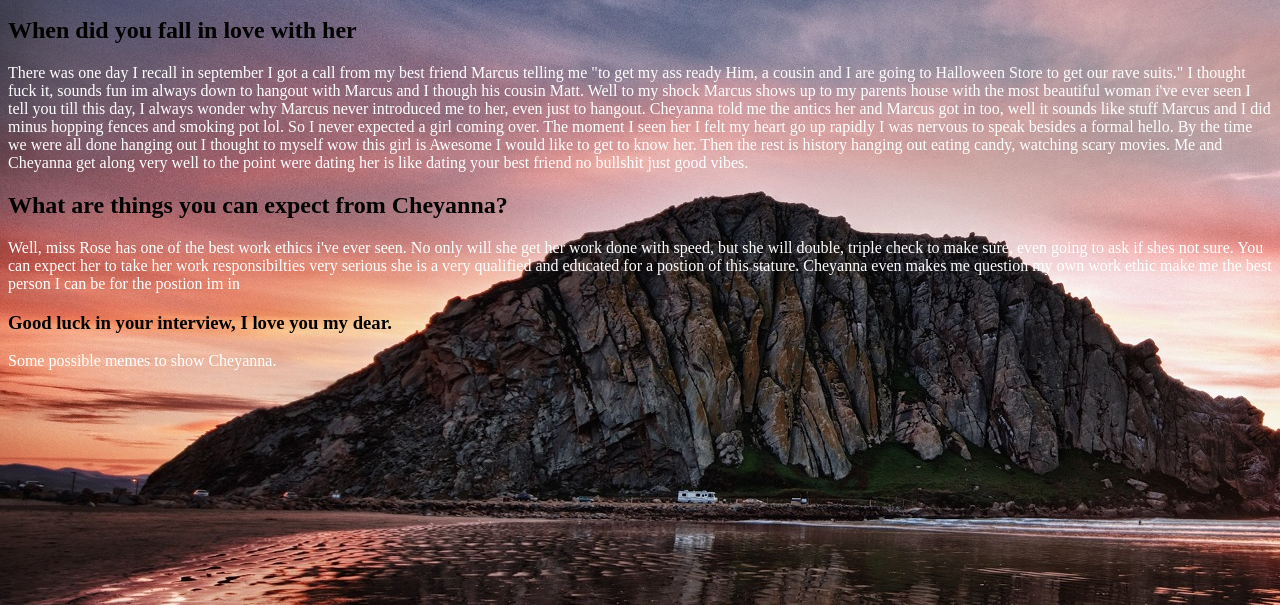
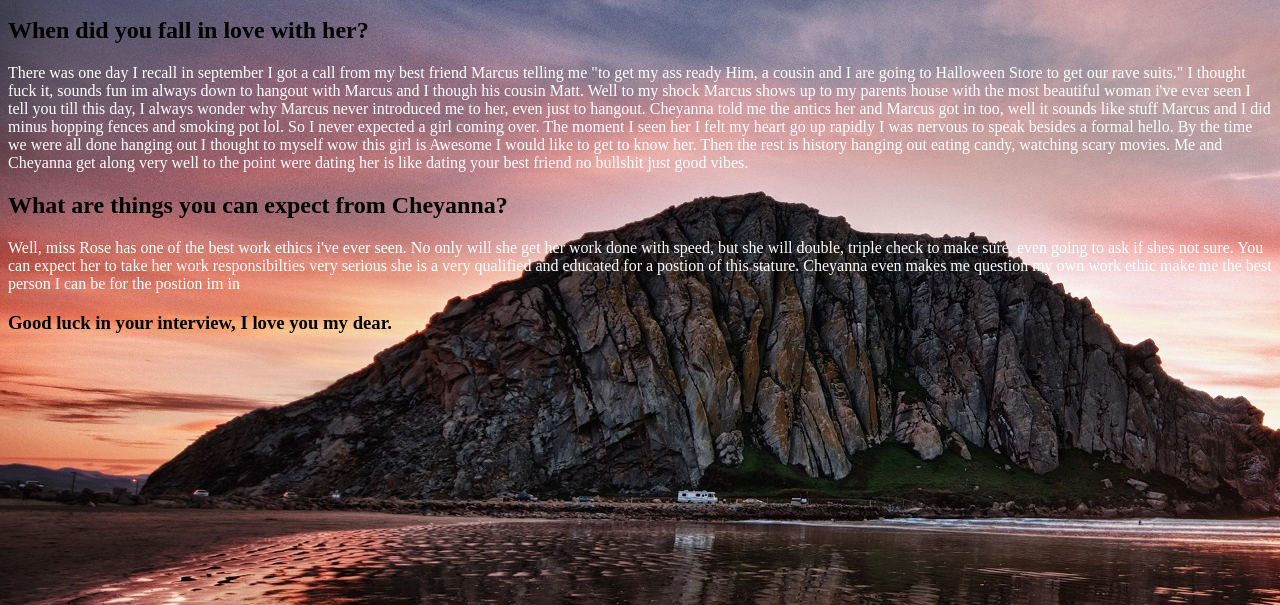
Before and after one commit to Tophertoast/Tophertoast.github.io, a plain HTML site: page index.html in a window 1280 px wide. Shown: the part 195-800 px from the top of the page. Drawn offline with Linux system fonts and the light colour scheme.

Commit message:
Update index.html

```diff
--- a/index.html
+++ b/index.html
@@ -28,7 +28,7 @@ as a personal attack just give her time to get to know you, she really will hear
 not just pretened to get away from you. She is a hard worker, very dedicated to getting the job
 done. </p>
 
-<h2>When did you fall in love with her </h2>
+<h2>When did you fall in love with her? </h2>
 
 <p>There was one day I recall in september I got a call from my best friend Marcus
     telling me "to get my ass ready Him, a cousin and I are going to Halloween Store
@@ -53,12 +53,6 @@ qualified and educated for a postion of this stature. Cheyanna even makes me que
 work ethic make me the best person I can be for the postion im in</p>
 
 <h3>Good luck in your interview, I love you my dear.</h3>
-
-<p>Some possible memes to show Cheyanna.</p>
-
-<img src="">
-
-
 <link>
 </body>
 </html>
```
